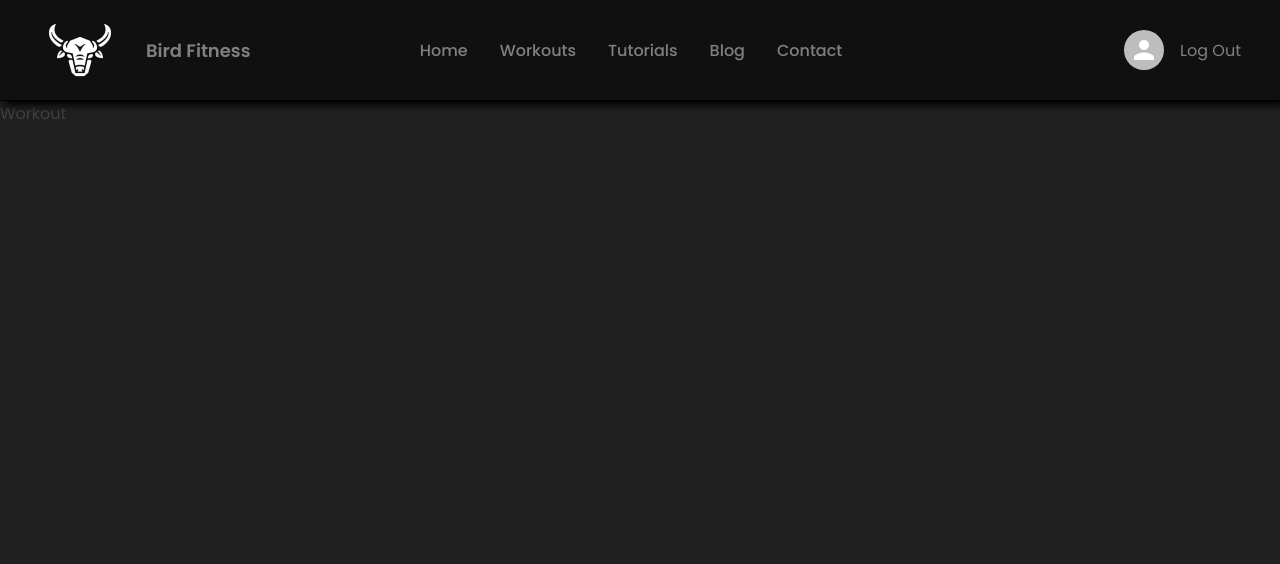
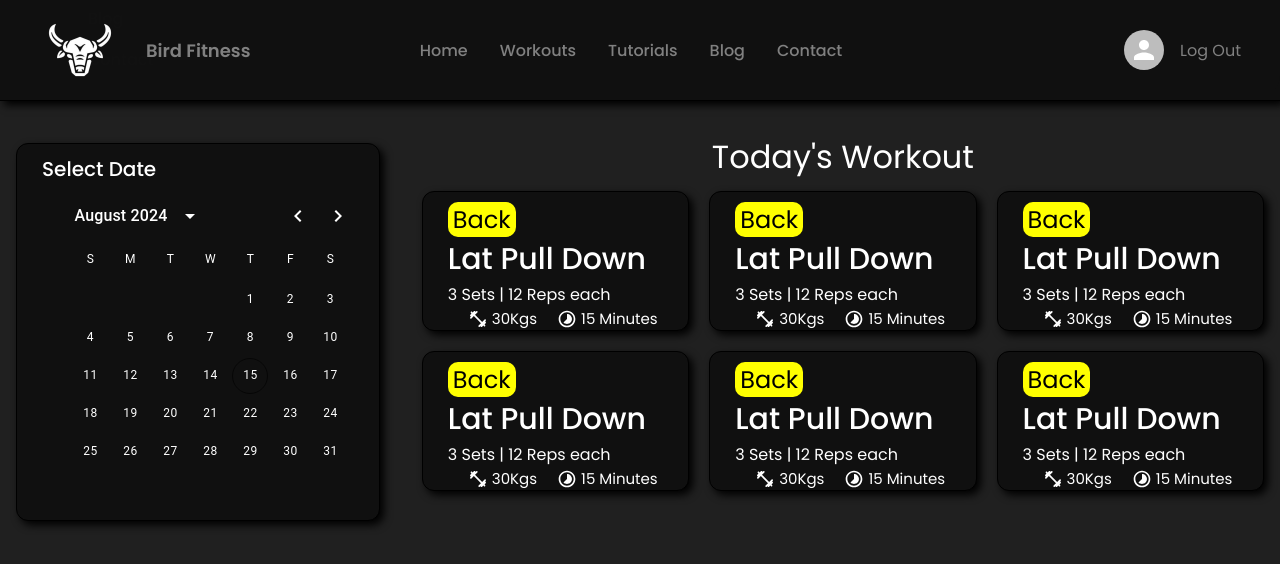
Before and after one commit to DevangBanda/MERN_Fitness_App, a React (Vite) app in the folder frontend/: page /workout in a window 1280 px wide. Shown: the top 564 px of the page. Built offline with nearby package versions, Linux system fonts and the light colour scheme.

Commit message:
Workout Page Finished

```diff
--- a/frontend/src/App.jsx
+++ b/frontend/src/App.jsx
@@ -17,18 +17,26 @@ const Container = styled.div`
 height: 100vh;
 width: 100%;
 display:flex;
+flex: 1;
 flex-direction: column;
 background:${({theme}) => theme.bg};
 color: ${({theme}) => theme.text_primary};
-overflow-x: hidden;
+overflow-x: scroll;
 overflow-y: hidden;
-transition: all 0.2s ease`;
+transition: all 0.2s ease
+  /* Media query for screens smaller than 470px */
+  @media (max-width: 470px) {
+    width: 100%;
+    /* Adjust additional styles for smaller screens here */
+  }
+}`;
 
 function App() {
 
   const [user, setUser] = useState(true);
 
     return (
+
       <ThemeProvider theme={lightTheme}>
         <BrowserRouter>
           {user ?
--- a/frontend/src/components/Cards/StatsChart.jsx
+++ b/frontend/src/components/Cards/StatsChart.jsx
@@ -1,14 +1,14 @@
 import { LineAxisOutlined } from '@mui/icons-material';
 import { PieChart} from '@mui/x-charts';
-import React from 'react'
+import React, {useState, useEffect} from 'react'
 import styled from "styled-components";
 import {Bar} from "react-chartjs-2";
 import { Legend } from 'chart.js';
 
 
+
 const Card = styled.div`
 flex: 1;
-min-width:300px;
 display: flex;
 flex-direction:column;
 padding: 24px;
@@ -18,7 +18,7 @@ box-shadow: 4px 4px 8px rgba(0, 0, 0, 1);
 border-radius: 12px;
 align-items: center;
 gap: 24px;
-@media(max-width: 600px){gap: 16px;}`;
+@media(max-width: 600px){gap: 16px; padding: 12px;}`;
 
 const Title = styled.div`
 font-weight: 600;
@@ -27,6 +27,21 @@ font-size: 32px;
 
 
 const StatsChart = ({data}) => {
+    const [chartWidth, setChartWidth] = useState(400* 0.9); // Set initial width
+
+    useEffect(() => {
+        const handleResize = () => {
+            setChartWidth(400 * 0.9); // Adjust width as needed
+        };
+
+        window.addEventListener('resize', handleResize);
+
+        // Cleanup listener on component unmount
+        return () => {
+            window.removeEventListener('resize', handleResize);
+        };
+    }, []);
+
   return (
     <Card>
     {console.log("GraphicTile")}
@@ -43,10 +58,9 @@ const StatsChart = ({data}) => {
                     faded: { innerRadius: 30, additionalRadius: -20, color: 'white' },
                 }
             ]}
-            width={400}
+            width={chartWidth}
             height={300}
         />
-
         )}
     </Card>
   )
--- a/frontend/src/components/Cards/Tile.jsx
+++ b/frontend/src/components/Cards/Tile.jsx
@@ -6,23 +6,21 @@ import styled from "styled-components"
 const Container = styled.div`
 flex: 1;
 display: flex;
-width: fit-content;
+justify-content: space-between;
 align-items: center;
 background: ${({theme}) => theme.bgLight};
 border: 1px solid black;
 box-shadow: 4px 4px 8px rgba(0, 0, 0, 1);
 border-radius: 12px;
 padding: 10px 0 0 25px;
-
+max-width: 100%;
 `;
 
 const Left = styled.div`
 display: flex;
-width: 100%;
 flex-direction: column;
 `;
 
-const LeftContainer = styled.div``;
 
 const Title = styled.div`
 font-size: 1.5rem;
@@ -69,14 +67,12 @@ const Tile = ({item, data}) => {
   return (
     <Container>
         <Left>
-          <LeftContainer>
             <Title>{item.name}</Title>
             <Value>{data && data[item.key].toFixed(2)}
               <Units>{item.unit}</Units>
               <Change $positive>(10%)</Change>
             </Value>
             <Desc>{item.desc}</Desc>
-          </LeftContainer>
         </Left>
         <Icon color={"red"}>
           {item.icon}
--- a/frontend/src/components/Cards/WorkoutCard.jsx
+++ b/frontend/src/components/Cards/WorkoutCard.jsx
@@ -39,12 +39,16 @@ const Amount = styled.div``;
 
 const Flex = styled.div`
 display: flex;
+padding: 0 20px;
 gap: 20px;`;
 
 const Details = styled.div`
 display: flex;
+font-size: 15px;
+align-items: center;
 justify-content: center;
-gap: 4px`;
+gap: 4px;
+flex-wrap: nowrap;`;
 
 
 const WorkoutCard = () => {
--- a/frontend/src/components/Navbar.jsx
+++ b/frontend/src/components/Navbar.jsx
@@ -26,7 +26,8 @@ display: flex;
 gap:14px;
 padding: 0px 24px;
 font-size: 1 rem;
-justify-content: space-between;`;
+justify-content: space-between;
+@media(max-width: 600px){padding: 4px; gap: 6px;}`;
 
 const NavLogo = styled(Link)`
 width: 100%;
@@ -38,7 +39,8 @@ font-weight: 600;
 font-size: 18px;
 text-decoration: none;
 color: grey;
-&:hover{color: white}`;
+&:hover{color: white}
+@media(max-width: 600px){padding: 4px; gap: 6px;}`;
 
 const Logo = styled.img`
   height: 100px;
@@ -78,6 +80,7 @@ color: white;
 &:active{
 color: ${({theme}) => "white"};
 border-bottom: 2px solid white;}
+@media(max-width: 600px){padding-left: 20px;}
 `;
 
 const UserContainer = styled.div`
@@ -89,6 +92,7 @@ justify-content: flex-end;
 gap: 16px;
 color: grey;
 padding: 0 15px;
+@media(max-width: 600px){padding-left: 0px;}
 `;
 
 const TextButton = styled.div``;
@@ -97,7 +101,7 @@ const MobileMenu = styled.ul`
 display: flex;
 flex-direction: column;
 align-items: start;
-padding: 0 6px;
+padding: 0 20px;
 gap: 16px;
 list-style:none;
 width: 90%;
@@ -112,6 +116,8 @@ border-radius: 0 0 20px 20px;
 opacity: ${props => (props.$isOpen ?"100%" : "1%")};
 z-index: ${props => (props.$isOpen ? "10000" : "-100")};
 `;
+
+
 
 
 const Navbar = () => {
--- a/frontend/src/components/TextInput.jsx
+++ b/frontend/src/components/TextInput.jsx
@@ -7,6 +7,7 @@ const Container = styled.div`
   display: flex;
   flex-direction: column;
   gap: 6px;
+  color: white;
 `;
 
 const Label = styled.label`
@@ -80,7 +81,7 @@ const Input = styled.input`
   outline: none;
   border: none;
   background-color: transparent;
-  color: ${({ theme }) => theme.text_primary};
+  color: white;
   &:focus {
     outline: none;
   }
--- a/frontend/src/index.css
+++ b/frontend/src/index.css
@@ -24,3 +24,17 @@ body {
   border-radius: 6px;
   height: 50px;
 }
+
+.MuiButtonBase-root.MuiPickersDay-root {
+  color: white;
+}
+
+
+.MuiTypography-root.MuiTypography-caption.MuiDayCalendar-weekDayLabel.css-rhmlg1-MuiTypography-root-MuiDayCalendar-weekDayLabel {
+  color: white; /* Example style */
+}
+
+
+.MuiDateCalendar-root.css-rbv14m-MuiDateCalendar-root *{
+  color: white; /* Example style */
+}
--- a/frontend/src/main.jsx
+++ b/frontend/src/main.jsx
@@ -4,7 +4,8 @@ import App from './App.jsx'
 
 
 createRoot(document.getElementById('root')).render(
+
   <StrictMode>
     <App />
-  </StrictMode>,
+  </StrictMode>
 )
--- a/frontend/src/pages/Authentication.jsx
+++ b/frontend/src/pages/Authentication.jsx
@@ -70,7 +70,6 @@ const Authentication = () => {
 
     const [login, setLogin]= useState(false);
 
-
   return (
     <Container>
         <Left>
--- a/frontend/src/pages/Dashboard.jsx
+++ b/frontend/src/pages/Dashboard.jsx
@@ -9,7 +9,7 @@ import WorkoutCard from '../components/Cards/WorkoutCard';
 const Container = styled.div`
 display: flex;
 height: 100%;
-width: 100%;
+max-width: 100%;
 flex: 1;
 justify-content: center;
 overflow-y: scroll;
@@ -21,7 +21,6 @@ const Title = styled.div`
 font-size: 2rem;
 color: mainPrimary;
 text-align: center;
-
 `;
 
 const Wrapper = styled.div`
@@ -34,6 +33,7 @@ gap: 30px;
 
 const FlexWrap = styled.div`
 display: flex;
+flex: 1;
 flex-wrap: wrap;
 justify-content: space-evenly;
 gap: 30px;
--- a/frontend/src/pages/Workout.jsx
+++ b/frontend/src/pages/Workout.jsx
@@ -1,8 +1,101 @@
 import React from 'react'
+import styled, { ThemeProvider } from 'styled-components';
+import WorkoutCard from '../components/Cards/WorkoutCard';
+import { LocalizationProvider } from '@mui/x-date-pickers/LocalizationProvider';
+import { AdapterDayjs } from '@mui/x-date-pickers/AdapterDayjs';
+import {DateCalendar} from "@mui/x-date-pickers";
+
+
+const Container = styled.div`
+display: flex;
+flex:1;
+height: 100%;
+overflow-y: scroll;
+padding: 22px 0;
+justify-content: center;`;
+
+const Wrapper = styled.div`
+flex: 1;
+max-width: 1600px;
+display: flex;
+gap: 22px;
+padding: 0 16px;
+@media(max-width: 700px){gap: 14px; flex-direction: column;}`;
+
+const Left = styled.div`
+flex: 0.4;
+height: fit-content;
+background: ${({theme}) => theme.bgLight};
+border: 1px solid black;
+box-shadow: 4px 4px 8px rgba(0, 0, 0, 1);
+border-radius: 12px;
+padding: 10px 0 0 25px;
+margin: 20px 20px 0 0 ;`;
+
+const Title = styled.div`
+font-weight: 500;
+font-size: 20px;
+color: white;
+@media(max-width: 600px){font-size: 14px;}
+`;
+
+const Right = styled.div`
+flex: 1;
+`;
+
+const Section = styled.div`
+display: flex;
+align-items: center;
+justify-content: center;
+flex: 1;
+padding: 10px 0px;
+`;
+
+const SecTitle = styled.div`
+font-size: 2rem;
+color: mainPrimary;
+text-align: center;
+color: white;
+`;
+
+const CardWrapper = styled.div`
+display: flex;
+flex-wrap: wrap;
+justify-content: center;
+gap: 20px;
+margin-bottom: 100px;
+@media(max-width: 786px){gap:10px;}
+`;
 
 const Workout = () => {
   return (
-    <div>Workout</div>
+    <Container>
+      <Wrapper>
+        <Left>
+          <Title>Select Date</Title>
+          <LocalizationProvider dateAdapter={AdapterDayjs}>
+            <DateCalendar
+            sx={{
+              color: 'white', // Uses theme color
+
+            }}/>
+          </LocalizationProvider>
+        </Left>
+        <Right>
+          <Section>
+            <SecTitle>Today's Workout</SecTitle>
+          </Section>
+          <CardWrapper>
+            <WorkoutCard />
+            <WorkoutCard/>
+            <WorkoutCard/>
+            <WorkoutCard/>
+            <WorkoutCard/>
+            <WorkoutCard/>
+          </CardWrapper>
+        </Right>
+      </Wrapper>
+    </Container>
   )
 }
 
```
Also changed, not shown: 1 other file (tests, documents, lock files or other folders).
